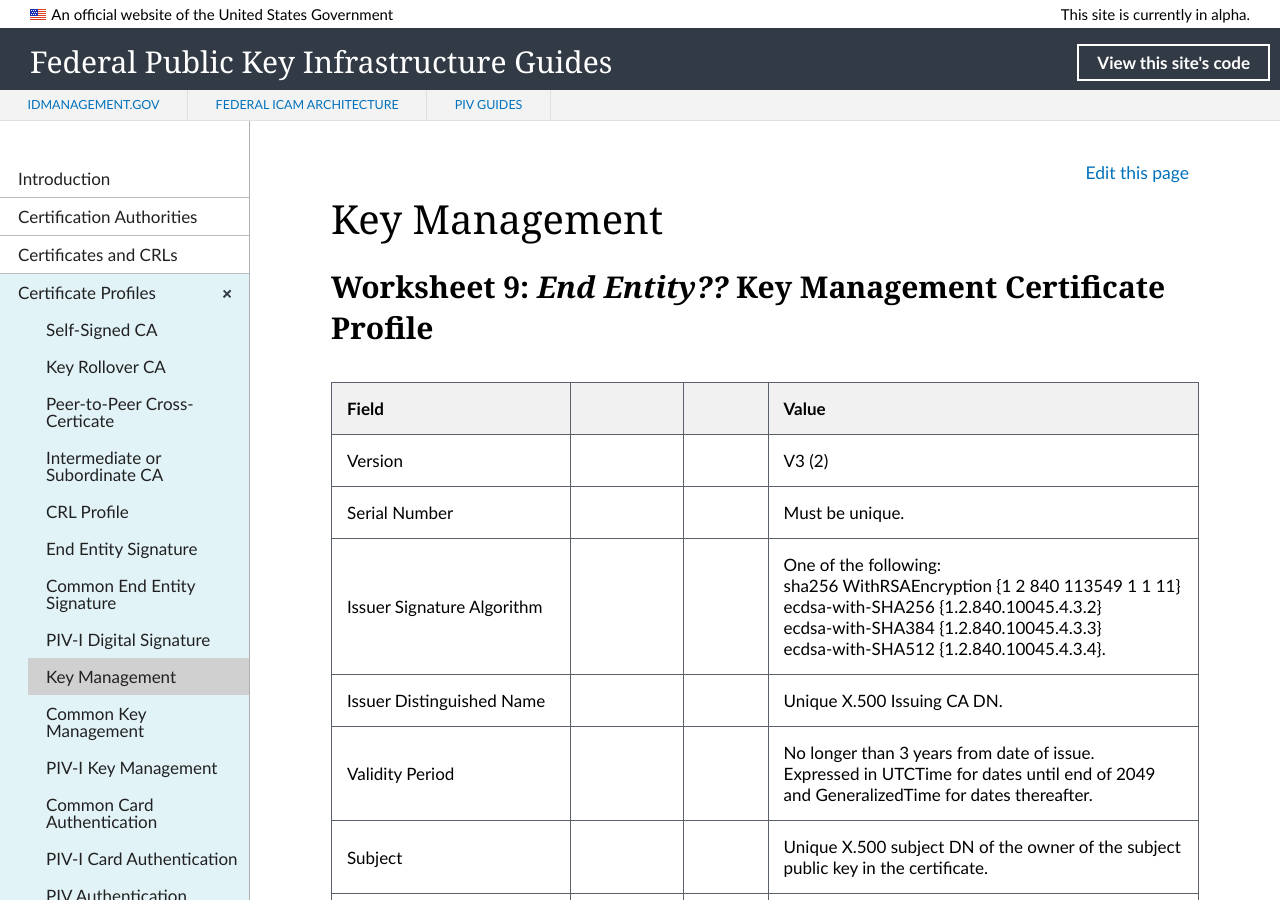
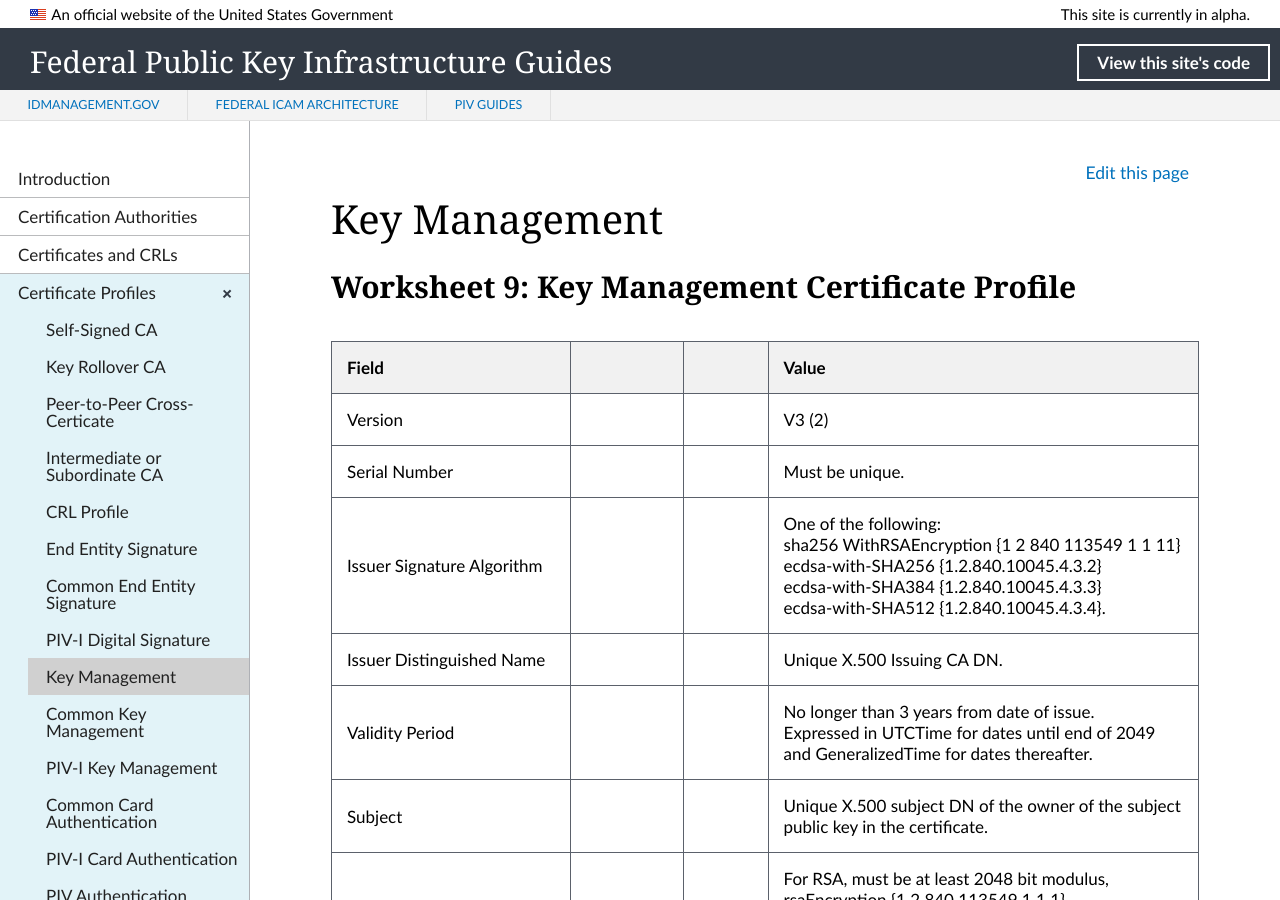
Before and after one commit to GSA/fpki-guides, a Jekyll site: the page built from _profiles/09_key_mgmt.md, in a window 1280 px wide and 900 px high. Built offline with Jekyll 4.4.1, drawn with Linux system fonts in a browser that asks for light colours; nearby versions of some CDN libraries; library files that are not in the unit come from our copies.

Commit message:
Update 09_key_mgmt.md
Update permalink and title

```diff
--- a/_profiles/09_key_mgmt.md
+++ b/_profiles/09_key_mgmt.md
@@ -1,10 +1,10 @@
 ---
 layout: default
 title: Key Management
-permalink: profiles/keymanagement/
+permalink: profiles/keymgmt/
 ---
 
-## Worksheet 9: **_End Entity??_** Key Management Certificate Profile
+## Worksheet 9: Key Management Certificate Profile
 
 | **Field** |       |       | **Value**                             |
 | :-------- | :---: | :---: | :-------------------------------     |
```
